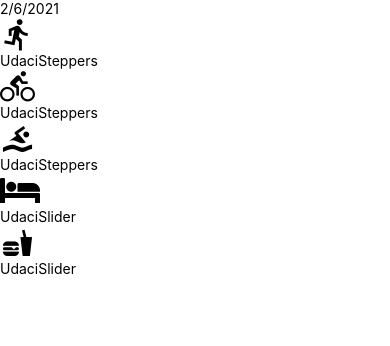
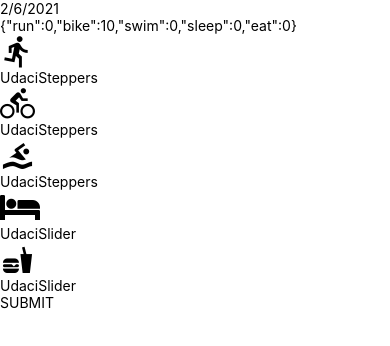
Before and after one commit to samadarshad/UdaciFitness, a React Native app: screen / in a window 390 px wide. Shown: the top 346 px of the page. Built offline with nearby package versions, Linux system fonts and the light colour scheme.

Commit message:
pressing button resets state
json stringify to see state

```diff
--- a/components/AddEntry.js
+++ b/components/AddEntry.js
@@ -1,14 +1,31 @@
 import React, { Component } from 'react';
-import { View, Text } from 'react-native'
-import { getMetricMetaInfo } from '../utils/helpers'
+import {
+    View,
+    Text,
+    TouchableHighlight,
+    TouchableNativeFeedback,
+    TouchableOpacity,
+    TouchableWithoutFeedback,
+} from 'react-native'
+import { getMetricMetaInfo, timeToString } from '../utils/helpers'
 import UdaciSlider from './UdaciSlider'
 import UdaciSteppers from './UdaciSteppers'
 import DateHeader from './DateHeader'
 
+function SubmitBtn({ onPress }) {
+    return (
+        <TouchableOpacity
+            onPress={onPress}>
+            <Text>SUBMIT</Text>
+        </TouchableOpacity>
+
+    )
+}
+
 export default class AddEntry extends Component {
     state = {
         run: 0,
-        bike: 0,
+        bike: 10,
         swim: 0,
         sleep: 0,
         eat: 0,
@@ -43,11 +60,27 @@ export default class AddEntry extends Component {
             [metric]: value,
         }))
     }
+
+    submit = () => {
+        const key = timeToString()
+        const entry = this.state
+
+        this.setState(() => ({
+            run: 0,
+            bike: 0,
+            swim: 0,
+            sleep: 0,
+            eat: 0,
+        }))
+
+        // update redux, nav home, save to db, clear local notification
+    }
     render() {
         const metaInfo = getMetricMetaInfo()
         return (
             <View>
                 <DateHeader date={(new Date()).toLocaleDateString()} />
+                <Text>{JSON.stringify(this.state)}</Text>
                 {Object.keys(metaInfo).map((key) => {
                     const { getIcon, type, ...rest } = metaInfo[key]
                     const value = this.state[key]
@@ -70,6 +103,7 @@ export default class AddEntry extends Component {
                         </View>
                     )
                 })}
+                <SubmitBtn onPress={this.submit} />
             </View>
         )
     }
```
